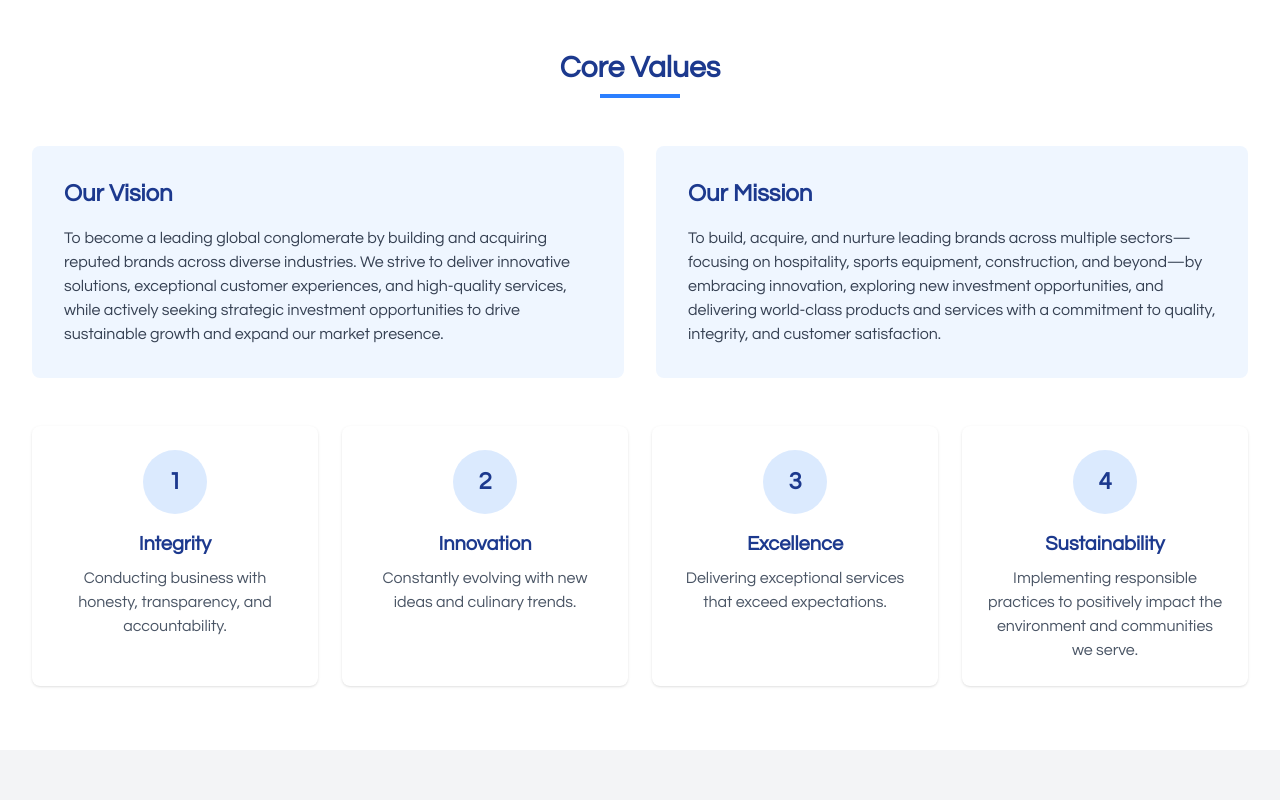
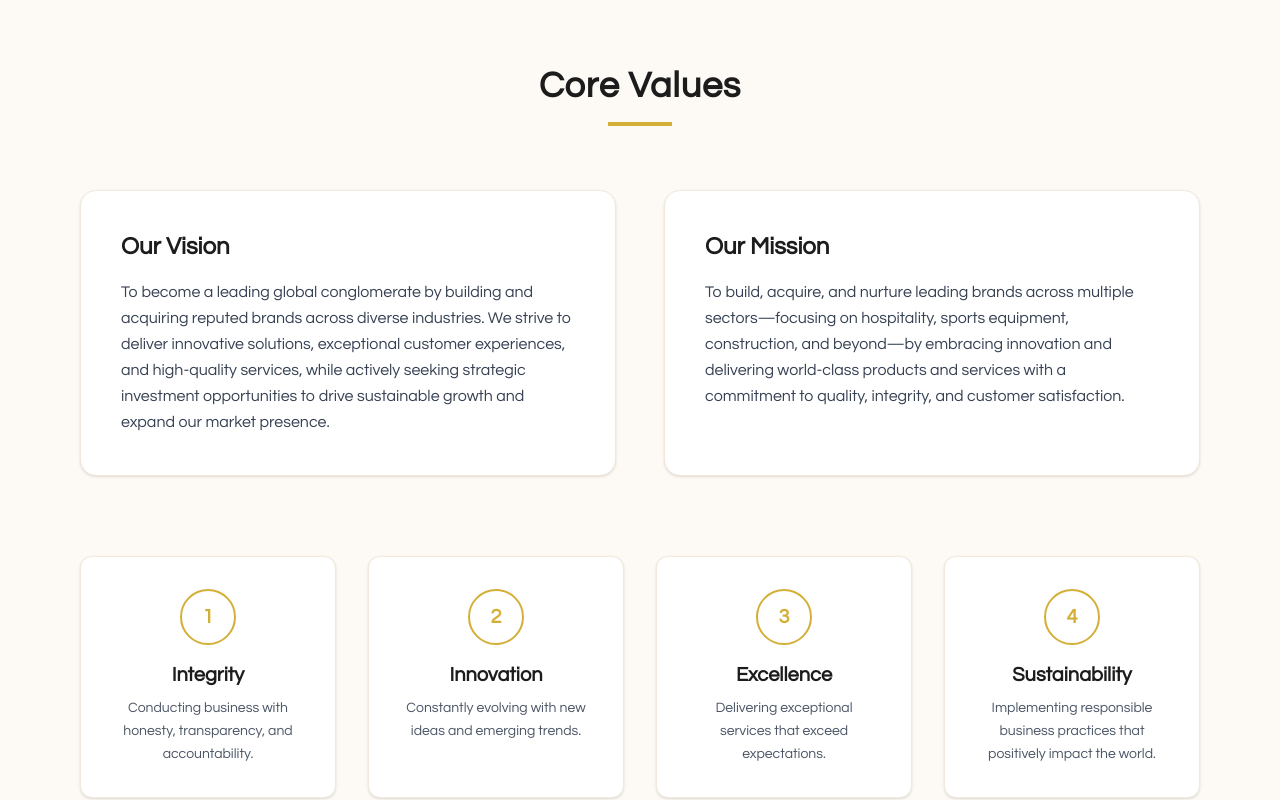
Before and after one commit to Dhaliyanoushad/bekal-holdings, a Next.js app: page / in a window 1280 px wide. Shown: the part 2100-2900 px from the top of the page. Built offline with nearby package versions, Linux system fonts and the light colour scheme.

Commit message:
feat: Add AboutUs and Commitment components, and update Home page structure

```diff
--- a/src/app/test/page.tsx
+++ b/src/app/test/page.tsx
@@ -8,6 +8,8 @@ import Contact from "@/components/Contact";
 import Careers from "@/components/Careers";
 import Footer from "@/components/Footer";
 import HeroCarousel from "@/components/Test";
+import Commitment from "@/components/Commitment";
+import AboutUs from "@/components/AboutUs";
 // import NewsletterSignup from "@/components/NewsletterSignup";
 
 export default function Home() {
@@ -17,7 +19,9 @@ export default function Home() {
       <HeroCarousel />
       {/* <NewsletterSignup /> */}
       <Hero />
-      <About />
+      <AboutUs />
+      <Commitment />
+      {/* <About /> */}
       <Companies />
       <Values />
       <Board />
--- /dev/null
+++ b/src/components/AboutUs.tsx
@@ -0,0 +1,44 @@
+import React from "react";
+
+const MissionSection = () => (
+  <section className="w-full min-h-[320px] bg-[#faf7ec] flex flex-col lg:flex-row">
+    {/* Left Text */}
+    <div className="flex-1 flex items-center justify-center px-8 py-16">
+      <div className="max-w-md">
+        <h2 className="text-5xl font-extrabold  text-[#1c2653] mb-4 tracking-wide leading-tight">
+          About Us
+        </h2>{" "}
+        <p className="text-2xl text-[#424242] max-w-2xl leading-relaxed font-medium">
+          Founded in 1981, Bekal International Holding Company has grown into a
+          multi-faceted conglomerate, delivering innovative solutions across a
+          range of industries while maintaining a commitment to quality,
+          innovation, and customer satisfaction.
+        </p>
+      </div>
+    </div>
+    {/* Left Side: About Us Content */}
+    {/* <div className="flex-1 w-full">
+      <h2 className="text-5xl font-extrabold  text-[#1c2653] mb-4 tracking-wide leading-tight">
+        About Us
+      </h2>
+      <div className="w-24 h-1 bg-[#2160b4] mb-8" />
+      <p className="text-2xl text-[#424242] max-w-2xl leading-relaxed font-medium">
+        Founded in 1981, Bekal International Holding Company has grown into a
+        multi-faceted conglomerate, delivering innovative solutions across a
+        range of industries while maintaining a commitment to quality,
+        innovation, and customer satisfaction.
+      </p>
+    </div> */}
+    {/* Right Image */}
+    <div className="flex-1 min-h-[260px]">
+      <img
+        src="https://external-content.duckduckgo.com/iu/?u=https%3A%2F%2Fcdn.britannica.com%2F14%2F189714-050-0A674D18%2FKingdom-Centre-Riyadh-Saudi-Arabia.jpg&f=1&nofb=1&ipt=94a4c1c731aa6ffaeb97b4ee736e8e01ca214770fbf233cada03394988db569e"
+        alt="Saudi Landscape"
+        className="w-full h-full object-cover"
+        style={{ minHeight: 260 }}
+      />
+    </div>
+  </section>
+);
+
+export default MissionSection;
--- /dev/null
+++ b/src/components/Commitment.tsx
@@ -0,0 +1,46 @@
+import React from "react";
+
+const Commitment = () => {
+  return (
+    <section
+      className="relative bg-gradient-to-br from-[#e8ded1] to-[#f8f5f0] py-24 overflow-hidden"
+      id="commitment"
+    >
+      {/* Decorative top corner accents */}
+      <div className="absolute left-0 top-0 w-64 h-64 bg-[#d5c095]/30 rounded-br-[6rem] z-0" />
+      <div className="absolute right-0 bottom-0 w-72 h-40 bg-[#fff6de]/70 rounded-tl-full z-0" />
+
+      <div className="relative z-10 max-w-4xl mx-auto px-6 sm:px-10 text-center">
+        <h2 className="text-4xl md:text-5xl font-extrabold tracking-tight text-[#44452c] mb-4">
+          Commitment to{" "}
+          <span className="text-[#b49c62]">Innovation &amp; Growth</span>
+        </h2>
+
+        <p className="text-lg md:text-xl mb-6 mt-4 leading-loose text-[#594f3c] ">
+          As a forward-thinking conglomerate, we are constantly evolving to meet
+          the changing demands of the market. Our vision aligns with the dynamic
+          economies of the UAE and Kingdom of Saudi Arabia, driving capacity
+          expansion and supply chain efficiency through new factory facilities.
+        </p>
+        <p className="text-lg md:text-xl mb-6 leading-loose text-[#594f3c] ">
+          At{" "}
+          <span className="font-semibold text-[#887648]">
+            Bekal International Holding
+          </span>
+          , we focus on lasting partnerships and delivering superior solutions.
+          Our diverse portfolio and cross-sector expertise position us as a
+          trusted leader, while operational excellence and innovation set
+          benchmarks for quality and service.
+        </p>
+        <p className="text-lg md:text-xl leading-loose text-[#594f3c] ">
+          As we grow, we continue exploring new opportunities, entering emerging
+          sectors, and building reputed brands. Our leadership’s strategic
+          vision keeps Bekal at the cutting edge of market innovation and global
+          expansion.
+        </p>
+      </div>
+    </section>
+  );
+};
+
+export default Commitment;
--- a/src/components/Values.tsx
+++ b/src/components/Values.tsx
@@ -2,18 +2,22 @@ import React from "react";
 
 const Values = () => {
   return (
-    <section id="values" className="py-16 bg-white">
-      <div className="max-w-7xl mx-auto px-4 sm:px-6 lg:px-8">
-        <div className="text-center mb-12">
-          <h2 className="text-3xl font-bold text-blue-900 mb-2">Core Values</h2>
-          <div className="w-20 h-1 bg-blue-500 mx-auto mb-6"></div>
+    <section id="values" className="py-20 bg-[#fdfaf5] text-[#2a2a2a]">
+      <div className="max-w-7xl mx-auto px-6 sm:px-12 lg:px-20">
+        <div className="text-center mb-16">
+          <h2 className="text-4xl font-bold text-[#1c1c1c] tracking-wide">
+            Core Values
+          </h2>
+          <div className="w-16 h-1 mx-auto bg-[#d4af37] mt-4" />
         </div>
-        <div className="grid md:grid-cols-2 gap-8">
-          <div className="bg-blue-50 p-8 rounded-lg">
-            <h3 className="text-2xl font-bold text-blue-900 mb-4">
+
+        <div className="grid md:grid-cols-2 gap-12">
+          {/* Vision */}
+          <div className="bg-white p-10 rounded-2xl border border-[#f1e9db] shadow-sm transition hover:shadow-md">
+            <h3 className="text-2xl font-semibold text-[#1c1c1c] mb-4">
               Our Vision
             </h3>
-            <p className="text-gray-700">
+            <p className="text-gray-700 leading-relaxed">
               To become a leading global conglomerate by building and acquiring
               reputed brands across diverse industries. We strive to deliver
               innovative solutions, exceptional customer experiences, and
@@ -22,67 +26,57 @@ const Values = () => {
               presence.
             </p>
           </div>
-          <div className="bg-blue-50 p-8 rounded-lg">
-            <h3 className="text-2xl font-bold text-blue-900 mb-4">
+
+          {/* Mission */}
+          <div className="bg-white p-10 rounded-2xl border border-[#f1e9db] shadow-sm transition hover:shadow-md">
+            <h3 className="text-2xl font-semibold text-[#1c1c1c] mb-4">
               Our Mission
             </h3>
-            <p className="text-gray-700">
+            <p className="text-gray-700 leading-relaxed">
               To build, acquire, and nurture leading brands across multiple
               sectors—focusing on hospitality, sports equipment, construction,
-              and beyond—by embracing innovation, exploring new investment
-              opportunities, and delivering world-class products and services
-              with a commitment to quality, integrity, and customer
-              satisfaction.
+              and beyond—by embracing innovation and delivering world-class
+              products and services with a commitment to quality, integrity, and
+              customer satisfaction.
             </p>
           </div>
         </div>
-        <div className="mt-12 grid grid-cols-1 md:grid-cols-2 lg:grid-cols-4 gap-6">
-          <div className="bg-white p-6 rounded-lg shadow text-center">
-            <div className="bg-blue-100 w-16 h-16 flex items-center justify-center mx-auto rounded-full mb-4">
-              <div className="text-2xl font-bold text-blue-900">1</div>
+
+        {/* Core Value Items */}
+        <div className="mt-20 grid grid-cols-1 md:grid-cols-2 lg:grid-cols-4 gap-8">
+          {[
+            {
+              title: "Integrity",
+              desc: "Conducting business with honesty, transparency, and accountability.",
+            },
+            {
+              title: "Innovation",
+              desc: "Constantly evolving with new ideas and emerging trends.",
+            },
+            {
+              title: "Excellence",
+              desc: "Delivering exceptional services that exceed expectations.",
+            },
+            {
+              title: "Sustainability",
+              desc: "Implementing responsible business practices that positively impact the world.",
+            },
+          ].map((item, index) => (
+            <div
+              key={item.title}
+              className="bg-white p-8 rounded-xl border border-[#f1e9db] shadow-sm hover:shadow-md transition text-center"
+            >
+              <div className="w-14 h-14 mx-auto flex items-center justify-center rounded-full border-2 border-[#d4af37] text-[#d4af37] text-xl font-bold mb-4">
+                {index + 1}
+              </div>
+              <h4 className="text-xl font-semibold mb-2 text-[#1c1c1c]">
+                {item.title}
+              </h4>
+              <p className="text-gray-600 text-sm leading-relaxed">
+                {item.desc}
+              </p>
             </div>
-            <h4 className="text-xl font-semibold text-blue-900 mb-2">
-              Integrity
-            </h4>
-            <p className="text-gray-600">
-              Conducting business with honesty, transparency, and
-              accountability.
-            </p>
-          </div>
-          <div className="bg-white p-6 rounded-lg shadow text-center">
-            <div className="bg-blue-100 w-16 h-16 flex items-center justify-center mx-auto rounded-full mb-4">
-              <div className="text-2xl font-bold text-blue-900">2</div>
-            </div>
-            <h4 className="text-xl font-semibold text-blue-900 mb-2">
-              Innovation
-            </h4>
-            <p className="text-gray-600">
-              Constantly evolving with new ideas and culinary trends.
-            </p>
-          </div>
-          <div className="bg-white p-6 rounded-lg shadow text-center">
-            <div className="bg-blue-100 w-16 h-16 flex items-center justify-center mx-auto rounded-full mb-4">
-              <div className="text-2xl font-bold text-blue-900">3</div>
-            </div>
-            <h4 className="text-xl font-semibold text-blue-900 mb-2">
-              Excellence
-            </h4>
-            <p className="text-gray-600">
-              Delivering exceptional services that exceed expectations.
-            </p>
-          </div>
-          <div className="bg-white p-6 rounded-lg shadow text-center">
-            <div className="bg-blue-100 w-16 h-16 flex items-center justify-center mx-auto rounded-full mb-4">
-              <div className="text-2xl font-bold text-blue-900">4</div>
-            </div>
-            <h4 className="text-xl font-semibold text-blue-900 mb-2">
-              Sustainability
-            </h4>
-            <p className="text-gray-600">
-              Implementing responsible practices to positively impact the
-              environment and communities we serve.
-            </p>
-          </div>
+          ))}
         </div>
       </div>
     </section>
```
